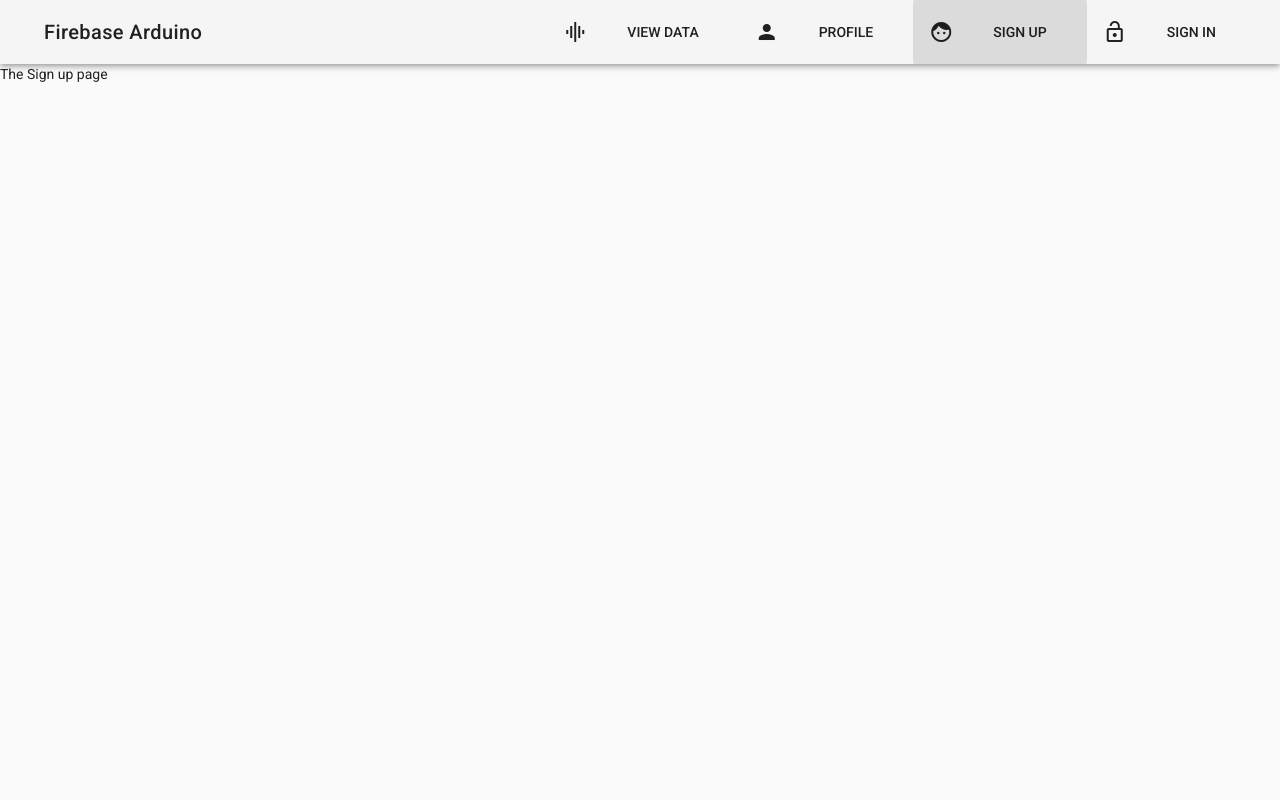
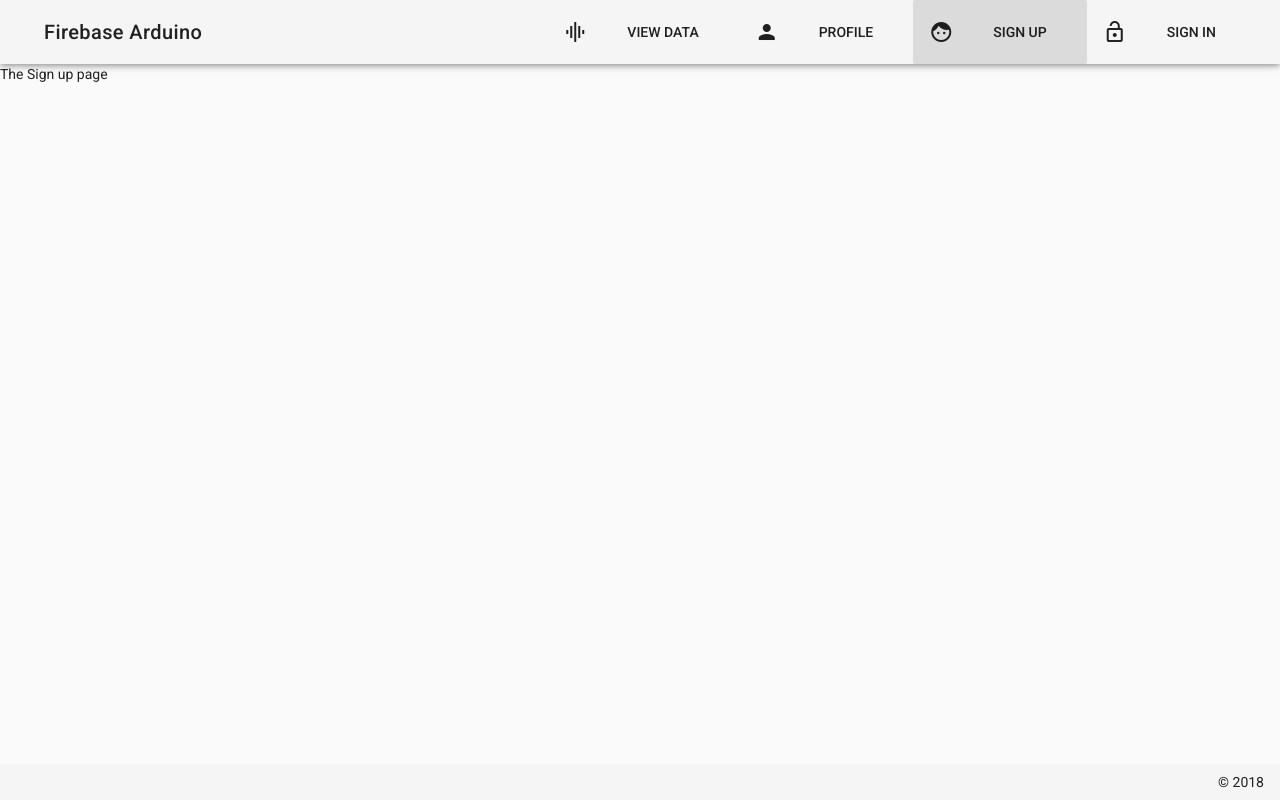
Before and after one commit to Chriton/Firebase-Arduino, a Vue app: page /signup in a window 1280 px wide. Built offline with nearby package versions, Linux system fonts and the light colour scheme.

Commit message:
refactored project

```diff
--- a/src/App.vue
+++ b/src/App.vue
@@ -36,10 +36,13 @@
     <main>
       <router-view></router-view>
     </main>
+    <Footer/>
   </v-app>
 </template>
 
 <script>
+  import Footer from '@/components/Footer'
+
   export default {
     data() {
       return {
@@ -52,6 +55,9 @@
         ]
       }
     },
-    name: 'App'
+    name: 'App',
+    components: {
+      Footer
+    }
   }
 </script>
--- /dev/null
+++ b/src/components/Footer.vue
@@ -0,0 +1,16 @@
+<template>
+  <v-footer class="pa-3" app>
+    <v-spacer></v-spacer>
+    <div>&copy; {{ new Date().getFullYear() }}</div>
+  </v-footer>
+</template>
+
+<script>
+  export default {
+    name: "footer"
+  }
+</script>
+
+<style scoped>
+
+</style>
--- a/src/components/User/Signup.vue
+++ b/src/components/User/Signup.vue
@@ -6,7 +6,21 @@
 
 <script>
     export default {
-        name: "signup"
+        name: "signup",
+        data () {
+          return {
+            // email: '',
+            // emailRules: [
+            //   v => !!v || 'E-mail is required',
+            //   v => /^\w+([.-]?\w+)*@\w+([.-]?\w+)*(\.\w{2,3})+$/.test(v) || 'E-mail must be valid'
+            // ],
+            // password: '',
+            // passwordRules: [
+            //   v => !!v || 'Password is required',
+            //   v => (v && v.length >= 6) || 'Password must be at least than 6 characters'
+            // ]
+          }
+        }
     }
 </script>
 
```
Also changed, not shown: 1 other file (tests, documents, lock files or other folders).
